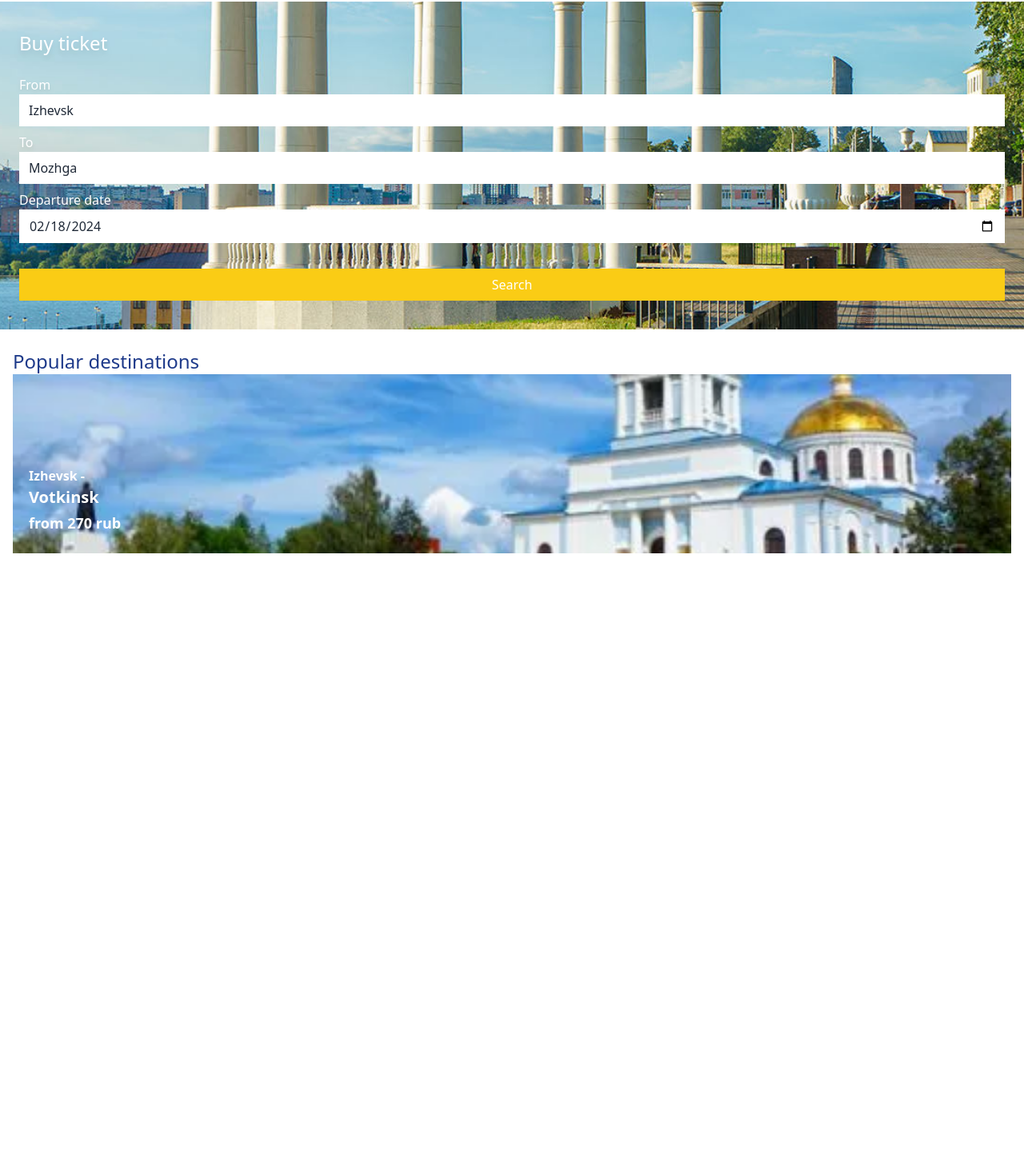
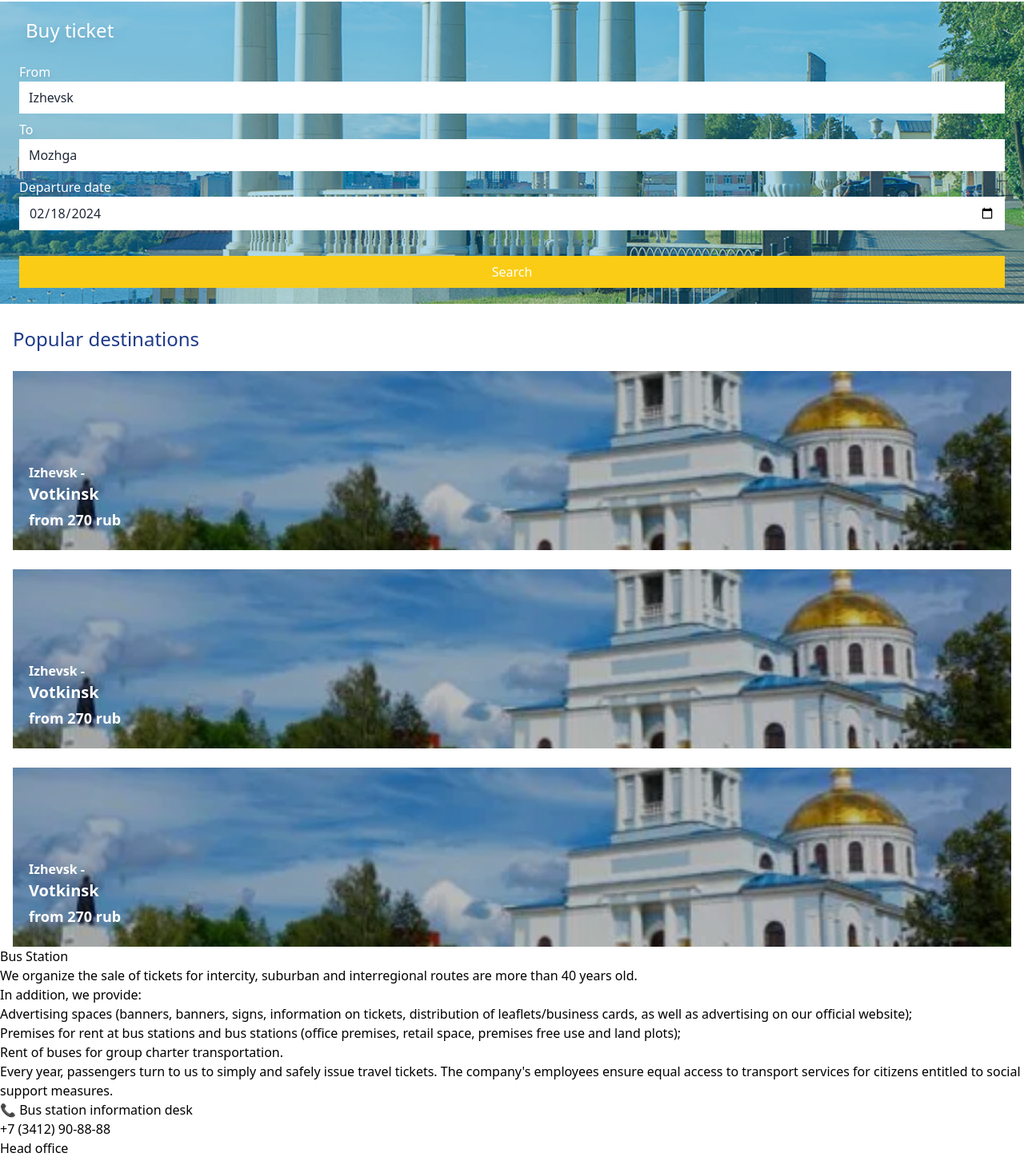
Before and after one commit to Komakk/bus-station, a React (Vite) app: page / in a window 1280 px wide. Shown: the part 54-1506 px from the top of the page at 80% size. Before the commit the page ends 800 px from the top, so only its background shows below. Built offline with nearby package versions, Linux system fonts and the light colour scheme.

Commit message:
Add info about station

```diff
--- a/src/App.tsx
+++ b/src/App.tsx
@@ -16,8 +16,11 @@ export default function App() {
         </h1>
       </header>
       <main>
-        <section className=" px-6 py-9 bg-search-form bg-center bg-cover text-white">
-          <h2 className=" text-2xl font-medium drop-shadow-lg">Buy ticket</h2>
+        <section className="bg-search-form bg-center bg-cover text-white">
+          <div className=" px-6 py-5 bg-sky-600/30">
+            <h2 className=" pl-2 text-2xl font-medium drop-shadow-lg">
+              Buy ticket
+            </h2>
             <form className=" flex flex-col ">
               <label className="pt-6 drop-shadow-md font-medium">From</label>
               <input
@@ -43,12 +46,14 @@ export default function App() {
                 Search
               </button>
             </form>
+          </div>
         </section>
         <section className=" px-4">
-          <h2 className=" mt-6 text-2xl text-blue-900 font-medium">
+          <h2 className=" mt-7 mb-6 text-2xl text-blue-900 font-medium">
             Popular destinations
           </h2>
-          <a className=" relative text-white text-xl font-bold block h-56 w-full bg-route-votkinsk bg-center bg-cover">
+          <a className=" mt-6 relative text-white text-xl font-bold block h-56 w-full bg-route-votkinsk bg-center bg-cover">
+            <div className=" w-full h-full backdrop-brightness-75">
               <span className=" absolute bottom-14 left-5">
                 <span className=" text-base">Izhevsk - </span>
                 <br />
@@ -58,7 +63,70 @@ export default function App() {
               <span className=" absolute bottom-6 left-5 text-lg">
                 from 270 rub
               </span>
+            </div>
           </a>
+          <a className=" mt-6 relative text-white text-xl font-bold block h-56 w-full bg-route-votkinsk bg-center bg-cover">
+            <div className=" w-full h-full backdrop-brightness-75">
+              <span className=" absolute bottom-14 left-5">
+                <span className=" text-base">Izhevsk - </span>
+                <br />
+                Votkinsk
+              </span>
+              <br />
+              <span className=" absolute bottom-6 left-5 text-lg">
+                from 270 rub
+              </span>
+            </div>
+          </a>
+          <a className=" mt-6 relative text-white text-xl font-bold block h-56 w-full bg-route-votkinsk bg-center bg-cover">
+            <div className=" w-full h-full backdrop-brightness-75">
+              <span className=" absolute bottom-14 left-5">
+                <span className=" text-base">Izhevsk - </span>
+                <br />
+                Votkinsk
+              </span>
+              <br />
+              <span className=" absolute bottom-6 left-5 text-lg">
+                from 270 rub
+              </span>
+            </div>
+          </a>
+        </section>
+        <section>
+          <h2>Bus Station</h2>
+          <p>
+            We organize the sale of tickets for intercity, suburban and
+            interregional routes are more than 40 years old.
+          </p>
+          <p>In addition, we provide:</p>
+          <ol>
+            <li>
+              Advertising spaces (banners, banners, signs, information on
+              tickets, distribution of leaflets/business cards, as well as
+              advertising on our official website);
+            </li>
+            <li>
+              Premises for rent at bus stations and bus stations (office
+              premises, retail space, premises free use and land plots);
+            </li>
+            <li>Rent of buses for group charter transportation.</li>
+          </ol>
+          <p>
+            Every year, passengers turn to us to simply and safely issue travel
+            tickets. The company's employees ensure equal access to transport
+            services for citizens entitled to social support measures.
+          </p>
+        </section>
+        <section>
+          <p>
+            📞 Bus station information desk
+            <br />
+            <a href="tel:+73412908888" target="_blank">
+              +7 (3412) 90-88-88
+            </a>
+          </p>
+          <p>Head office</p>
+          <p>Izhevsk, Mayakovskogo Street, 47</p>
         </section>
       </main>
     </>
--- a/tailwind.config.js
+++ b/tailwind.config.js
@@ -9,6 +9,10 @@ export default {
       backgroundImage: {
         'search-form': "url('./public/img/d-udmurt2.webp')",
         'route-votkinsk': "url('./public/img/votkinsk.webp')",
+      },
+      backdropBrightness: {
+        25: '.25',
+        175: '1.75',
       }
     },
   },
```
Lines whose indentation alone changed are shown as unchanged.
